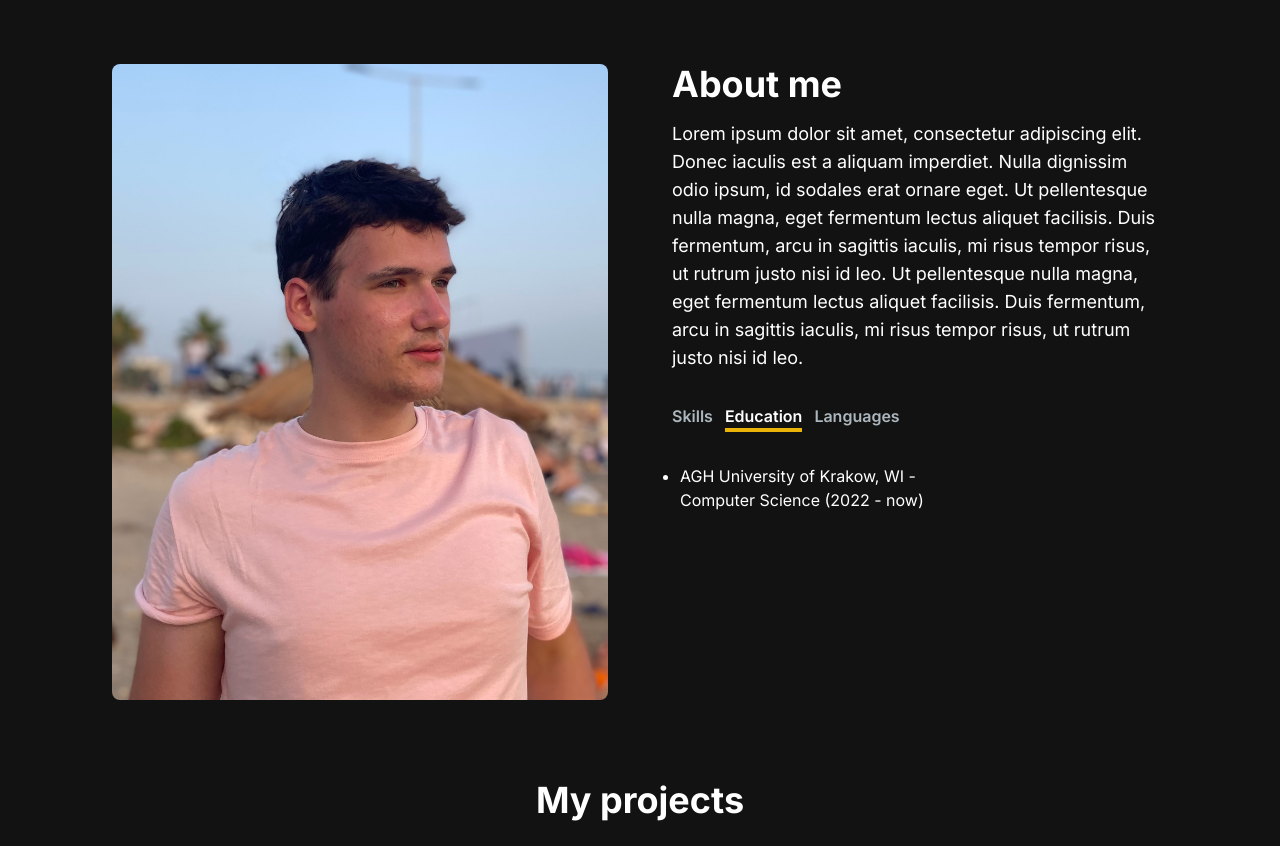
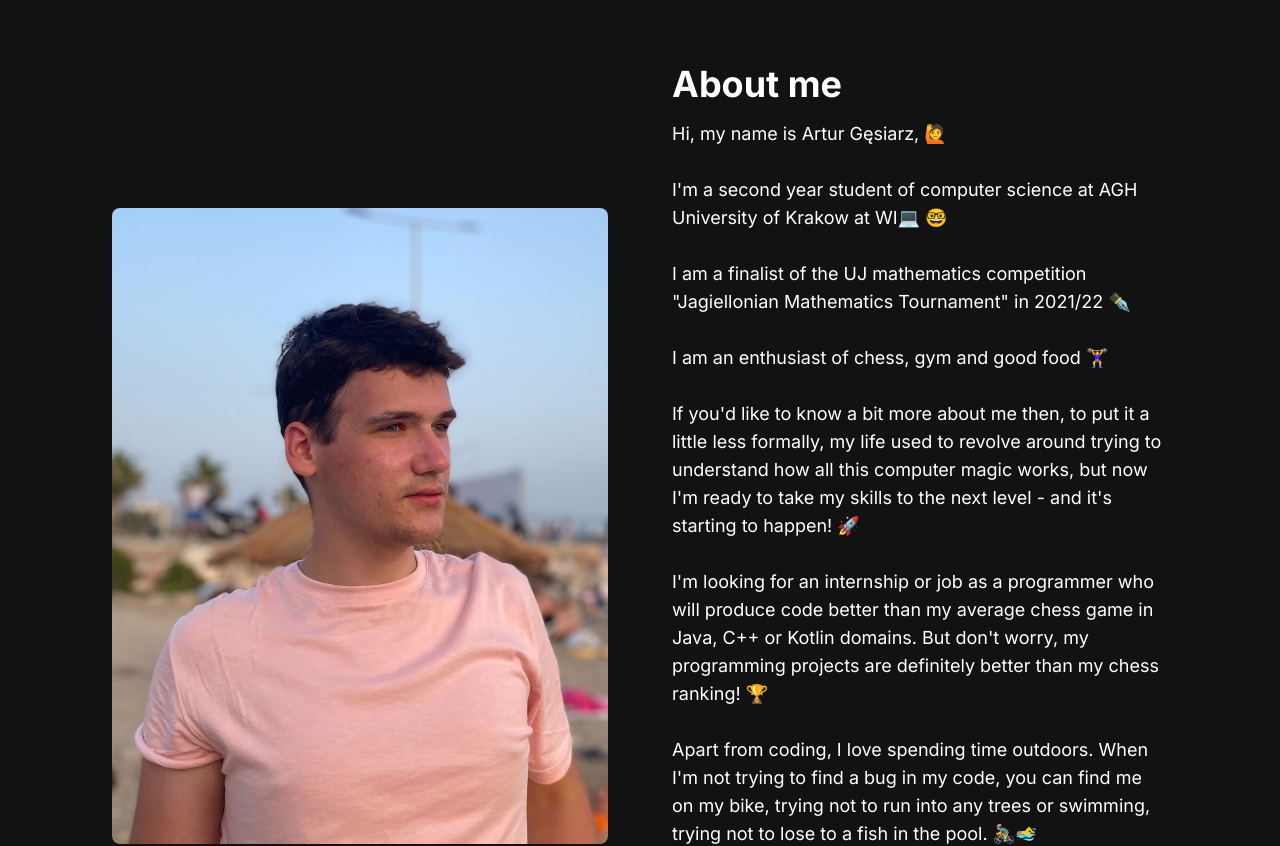
Before and after one commit to arturgesiarz/arturgesiarz.pl, a Next.js app: page / in a window 1280 px wide. Shown: the part 660-1506 px from the top of the page. Built offline with nearby package versions, Linux system fonts and the light colour scheme.

Commit message:
Added about me

```diff
--- a/src/app/components/AboutSection.jsx
+++ b/src/app/components/AboutSection.jsx
@@ -60,13 +60,26 @@ const AboutSection = () => {
                 <div className="md:order-2 mt-4 md:mt-0 text-left flex flex-col h-full">
                     <h2 className="text-4xl font-bold text-white mb-4">About me</h2>
                     <p className="text-white text-base md:text-lg">
-                        Lorem ipsum dolor sit amet, consectetur adipiscing elit.
-                        Donec iaculis est a aliquam imperdiet.
-                        Nulla dignissim odio ipsum, id sodales erat ornare eget.
-                        Ut pellentesque nulla magna, eget fermentum lectus aliquet facilisis.
-                        Duis fermentum, arcu in sagittis iaculis, mi risus tempor risus, ut rutrum justo nisi id leo.
-                        Ut pellentesque nulla magna, eget fermentum lectus aliquet facilisis.
-                        Duis fermentum, arcu in sagittis iaculis, mi risus tempor risus, ut rutrum justo nisi id leo.
+                        Hi, my name is Artur Gęsiarz, 🙋‍
+                        <br/>
+                        <br/>
+                        I'm a second year student of computer science at AGH University of Krakow at WI💻 🤓
+                        <br/>
+                        <br/>
+                        I am a finalist of the UJ mathematics competition "Jagiellonian Mathematics Tournament" in 2021/22 ✒️
+                        <br/>
+                        <br/>
+                        I am an enthusiast of chess, gym and good food 🏋️‍♀️
+                        <br/>
+                        <br/>
+                        If you'd like to know a bit more about me then, to put it a little less formally, my life used to revolve around trying to understand how all this computer magic works, but now I'm ready to take my skills to the next level - and it's starting to happen! 🚀
+                        <br/>
+                        <br/>
+                        I'm looking for an internship or job as a programmer who will produce code better than my average chess game in Java, C++ or Kotlin domains. But don't worry, my programming projects are definitely better than my chess ranking! 🏆
+                        <br/>
+                        <br/>
+                        Apart from coding, I love spending time outdoors. When I'm not trying to find a bug in my code, you can find me on my bike, trying not to run into any trees or swimming, trying not to lose to a fish in the pool. 🚴‍♂️🏊‍♂️
+
 
                     </p>
                     <div className="flex flex-row justify-start mt-8">
```
